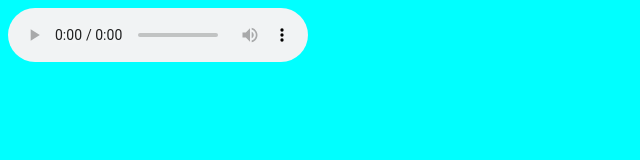
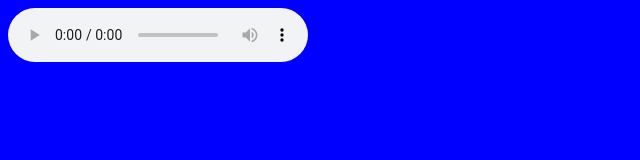
Before and after one commit to Jaceisveryyes/jaceisveryyes.github.io, a plain HTML site: page index.html in a window 1280 px wide. Shown: the whole page, without its empty margins (0-640 px from the left). Drawn offline with Linux system fonts and the light colour scheme.

Commit message:
Update index.html

```diff
--- a/index.html
+++ b/index.html
@@ -3,7 +3,7 @@
     <meta charset="UTF-8">
     <meta name="viewport" content="width=device-width, initial-scale=1.0">
     <title>Title</title>
-<body style="background-color:cyan;">
+<body style="background-color:blue;">
   </head>
   <body>
 
```
